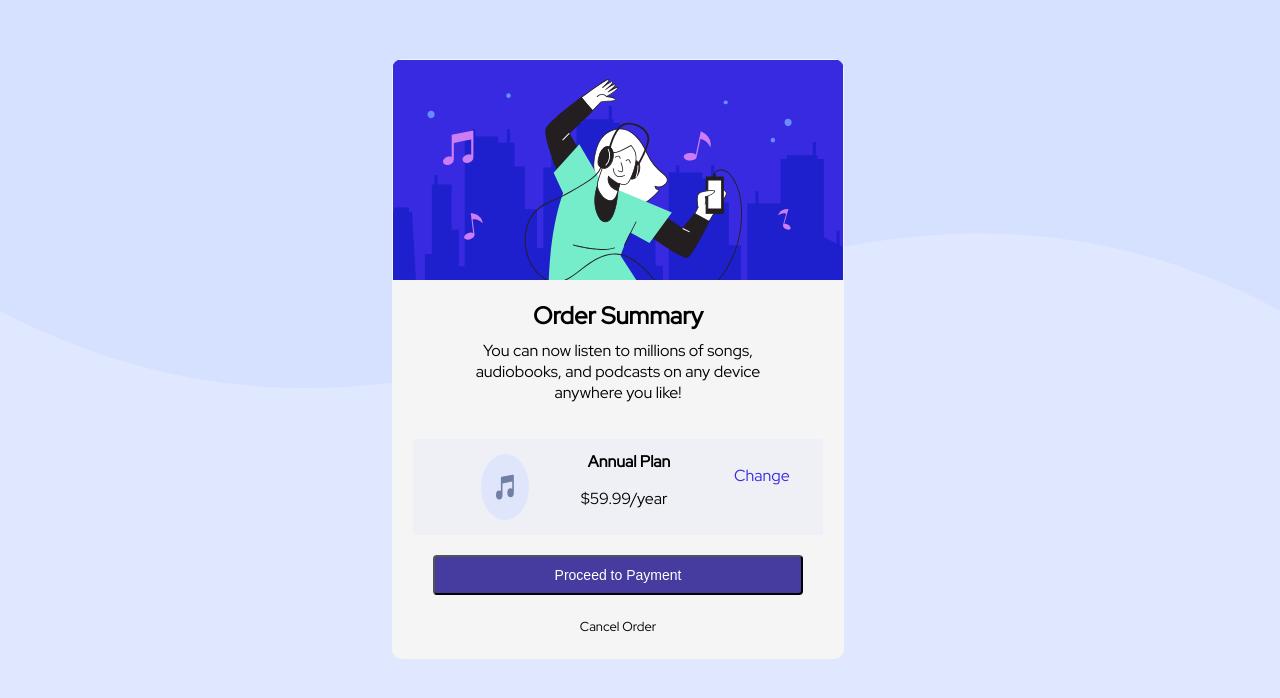
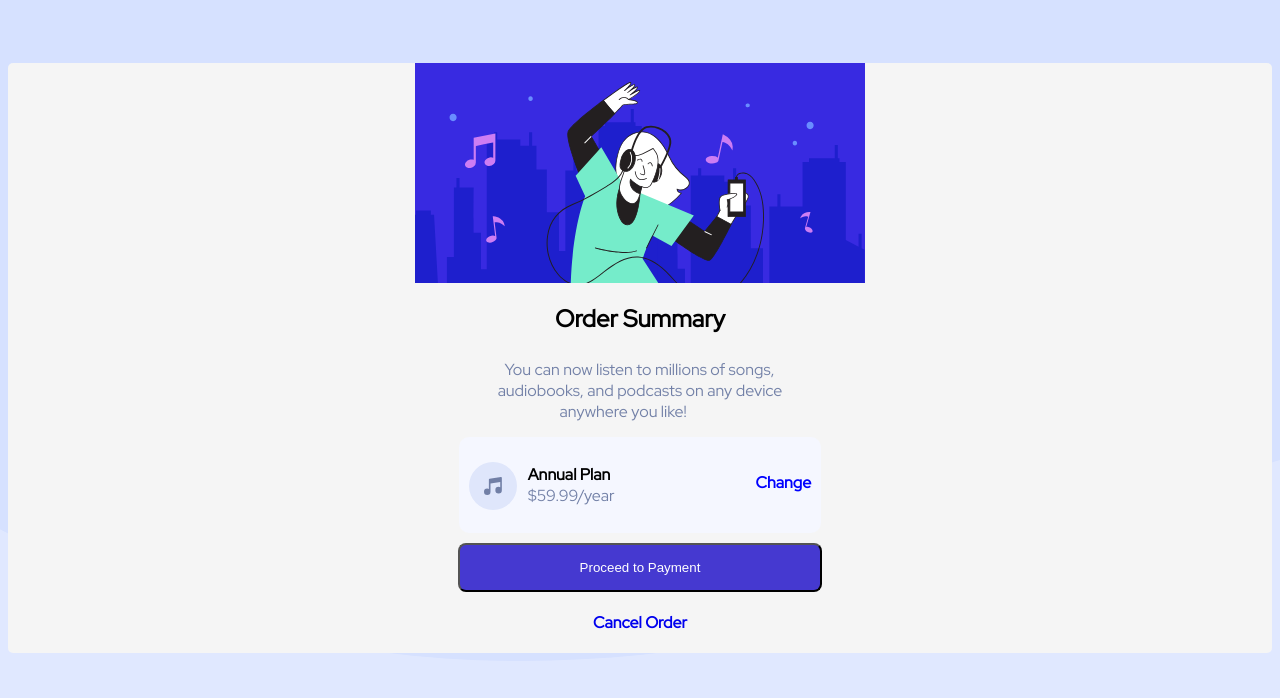
Before and after one commit to abhishekdwaghmare2000/Order-Summary-Component, a plain HTML site: page index.html in a window 1280 px wide. Drawn offline with Linux system fonts and the light colour scheme.

Commit message:
modification in code

```diff
--- a/index.html
+++ b/index.html
@@ -1,5 +1,6 @@
 <!DOCTYPE html>
 <html lang="en">
+
 <head>
     <meta charset="UTF-8">
     <meta http-equiv="X-UA-Compatible" content="IE=edge">
@@ -10,23 +11,32 @@
     <link rel="preconnect" href="https://fonts.gstatic.com" crossorigin>
     <link href="https://fonts.googleapis.com/css2?family=Red+Hat+Display&display=swap" rel="stylesheet">
 </head>
+
 <body>
     <main>
-    <div class="card">
-        <img src="./images/illustration-hero.svg" alt="Image not Loading...">
-        <h2>Order Summary</h2>
-        <p id="specific">You can now listen to millions of songs,<br> audiobooks, and podcasts on any device <br>anywhere you like!</p>
-        <div class="content">
-            <img src="./images/icon-music.svg" alt="Logo">
-            <div class="wrap_class">
-                <h4>Annual Plan</h4>
-                <p id="paragraph_1">$59.99/year</p>
+        <div class="card">
+            <img src="./images/illustration-hero.svg" alt="background_image">
+            <h2>Order Summary</h2>
+            <p>
+                &nbsp;&nbsp;You can now listen to millions of songs,<br>
+                audiobooks, and podcasts on any device<br>
+                &nbsp;&nbsp;&nbsp;&nbsp;&nbsp;&nbsp;&nbsp;&nbsp;&nbsp;&nbsp;&nbsp;&nbsp;&nbsp;&nbsp;&nbsp;&nbsp;&nbsp;&nbsp;anywhere you like&excl;
+            </p>
+
+            <div class="content">
+                <img src="./images/icon-music.svg" alt="music_logo">
+                <div class="list">
+                    <ul>
+                        <li><strong>Annual Plan</strong></li>
+                        <li>$59.99/year</li>
+                    </ul>
+                </div>
+                <a class="specific" href="#">Change</a>
             </div>
-            <p id="paragraph_2">Change</p>
+            <button type="submit">Proceed to Payment</button>
+            <a href="#">Cancel Order</a>
         </div>
-        <button type="submit">Proceed to Payment</button>
-        <p id="last_paragraph">Cancel Order</p>
-    </div>
-    </div>
+    </main>
 </body>
+
 </html>
--- a/style.css
+++ b/style.css
@@ -8,74 +8,84 @@ body{
 
 .card{
     display: flex;
-    position: absolute;
-    margin: 20%;
-    margin-left: 30%;
-    margin-top: 4%;
-    margin-right: 10%;
+    align-items: center;
+    justify-content: center;
     flex-direction: column;
+    margin-top:5%;
     background-color: whitesmoke;
-    box-sizing: border-box;
-    border-radius: 10px;
-    padding: 1px;
     overflow: hidden;
+    border-radius: 5px;
 }
 
-.card .content{
+.content{
     display: flex;
-    justify-content: space-around;
-    flex-flow: row;
-    margin: 20px;
-    background-color: hsl(225, 29%, 95%);
-    border-radius: 3px;
+    align-items: flex-start;
+    margin: 10px;
     padding: 10px;
+    border-radius: 10px;
+    background-color: hsl(225, 100%, 98%);
 }
 
-.card h2{
-    text-align: center;
-    margin-bottom: 4px;
+.content>*:first-child{
+    align-self: flex-start;
+    margin-top: 15px;
 }
 
-#specific{
-    text-align: center;
-    margin-top: 5px;
+
+.card h1{
+    font-weight: 900px;
 }
 
-.card .content img{
-    margin-left: 30px;
-    padding: 5px;
+.card p{
+    color: hsl(224, 23%, 55%);
+    margin: 5px;
 }
 
-.card .content h4{
-    margin: 2px 10px 5px 0px;
+.content .list ul{
+    list-style: none;
+    margin-right: 20px;
+    margin-left: 10px;
+    padding: 1px;
 }
 
-#paragraph_1{
-    margin-right: 20px;
-    margin-left: 0px;
+.content .list ul li:nth-child(2){
+    color: hsl(224, 23%, 55%);
 }
 
-#paragraph_2{
-    color: hsl(245, 75%, 52%);
+.card .content .specific{
+    text-decoration: none;
+    margin-top: 25px;
+    margin-left: 120px;
+    color: blue
 }
 
-.wrap_class{
-    text-align: center;
+.content .content .specific:hover{
+    color: blue;
+    font-weight: bold;
 }
 
 .card button{
-    margin-left: 40px;
-    margin-right: 40px;
-    padding: 10px;
+    padding-left: 120px;
+    padding-right: 120px;
+    padding-top: 15px;
+    padding-bottom: 15px;
     color: white;
-    background-color:hsl(246, 45%, 43%);
-    font-size: 14px;
-    border-radius: 4px;
+    background-color: hsl(245, 62%, 52%);
+    border-radius: 8px;
 }
 
-#last_paragraph{
-    text-align: center;
-    color: rgb(0, 0, 0);
-    font-size: 13px;
-    padding: 10px;
+.card button:hover{
+    box-shadow:  0 10px 10px hsl(245, 40%, 70%);
 }
+
+.card a{
+    text-decoration: none;
+    margin-top: 20px;
+    font-weight: bold;
+    margin-bottom: 20px;
+}
+
+.card a:hover{
+    color: black;
+    font-weight: bold;
+}
```
